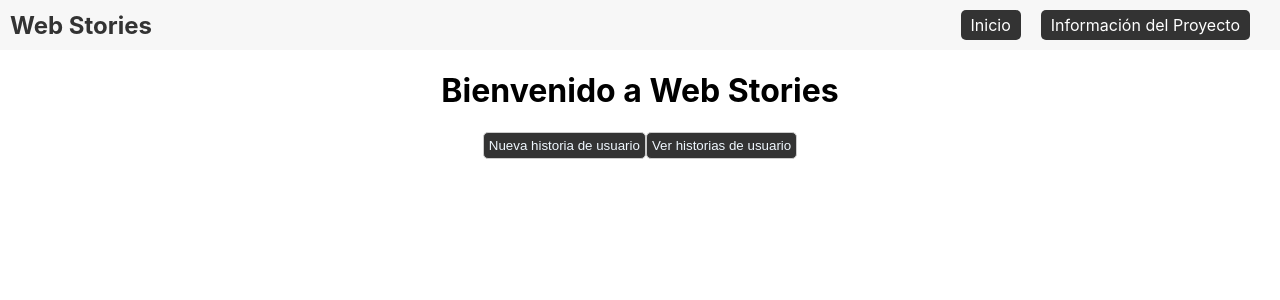
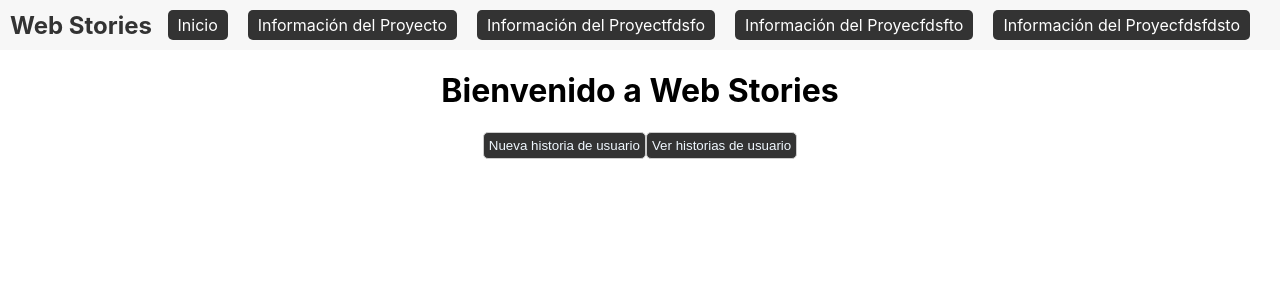
Before and after one commit to MauriErick24/webStories, a React (Create React App) app in the folder Frontend/: page / in a window 1280 px wide. Shown: the top 300 px of the page. Built offline with nearby package versions, Linux system fonts and the light colour scheme.

Commit message:
Added textbox for user stories

```diff
--- a/Frontend/src/App.js
+++ b/Frontend/src/App.js
@@ -24,6 +24,9 @@ function App() {
           <ul>
             <li><a href="/">Inicio</a></li>
             <li><a href="#">Información del Proyecto</a></li>
+            <li><a href="#">Información del Proyectfdsfo</a></li>
+            <li><a href="#">Información del Proyecfdsfto</a></li>
+            <li><a href="#">Información del Proyecfdsfdsto</a></li>
           </ul>
         </nav>
       </header>
@@ -33,6 +36,7 @@ function App() {
           <Route path="/newUserStory" element={<NewUserSto />} />
           {/* <Route path="/updateUserStory/:id" element={<getUserStory />} /> */}
           <Route path="/" element={<Home />} />
+
         </Routes>
       </BrowserRouter>
     </div>
```
